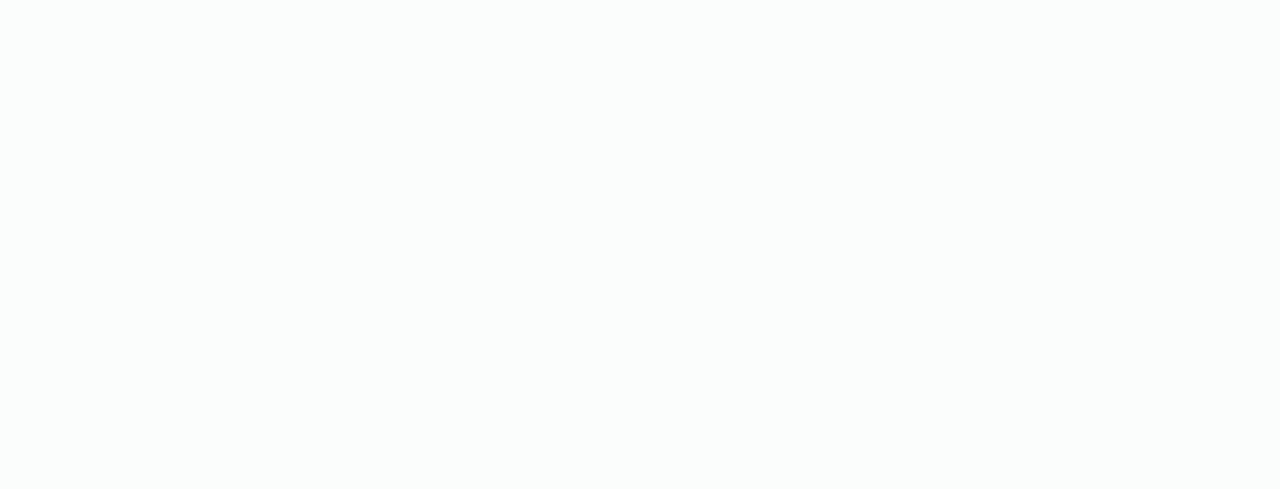
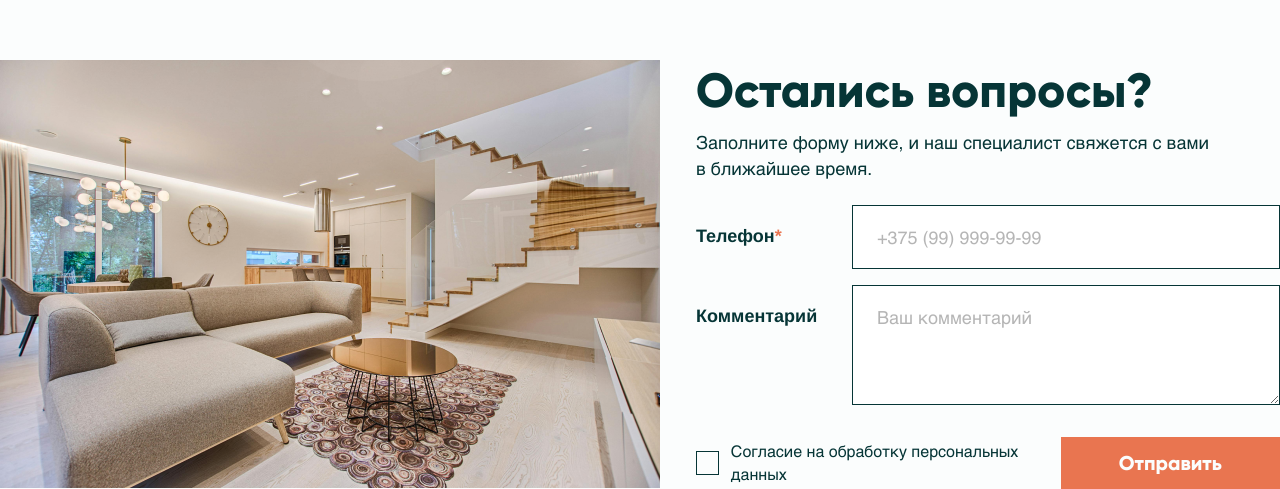
Before and after one commit to DShevv/next-build-solutions, a Next.js app in the folder next-app/: page / in a window 1280 px wide. Shown: the part 1820-2309 px from the top of the page. Before the commit the page ends 1740 px from the top, so only its background shows below. Built offline with nearby package versions, Linux system fonts and the light colour scheme.

Commit message:
add checkbox, phone, comment inputs and feedback section

```diff
--- /dev/null
+++ b/next-app/app/components/Feedback/Feedback.jsx
@@ -0,0 +1,77 @@
+"use client";
+
+import Image from "next/image";
+import styles from "./Feedback.module.css";
+import picture from "../../assets/img/form-image.png";
+import { Form, Formik } from "formik";
+import PhoneInput from "../Inputs/PhoneInput/PhoneInput";
+import CommentInput from "../Inputs/CommentInput/CommentInput";
+import Checkbox from "../Inputs/Checkbox/Checkbox";
+import Button from "../Button/Button";
+
+const Feedback = () => {
+  return (
+    <section className={styles.container}>
+      <Image src={picture} alt="Интерьер дома" />
+      <Formik
+        initialValues={{
+          phone: "",
+          comment: "",
+          isAgree: false,
+        }}
+      >
+        {(formik) => {
+          const { values, setFieldValue } = formik;
+          console.log(values);
+          return (
+            <Form>
+              <h2 className={styles.title}>Остались вопросы?</h2>
+              <h3 className={styles.subtitle}>
+                Заполните форму ниже, и наш специалист свяжется с вами
+                в ближайшее время.
+              </h3>
+
+              <div className={styles.row}>
+                <div className={styles.rowTitle}>
+                  Телефон
+                  <span>*</span>
+                </div>
+                <PhoneInput
+                  name="phone"
+                  placeholder="+375 (99) 999-99-99"
+                  mask="+375 (99) 999-99-99"
+                  onChange={(e) => {
+                    const value = e.target.value || "";
+                    const changedValue = value
+                      .replace(/\)/g, "")
+                      .replace(/\(/g, "")
+                      .replace(/-/g, "")
+                      .replace(/ /g, "");
+                    setFieldValue("phone", value);
+                  }}
+                />
+              </div>
+              <div className={styles.row}>
+                <div className={styles.rowTitle}>Комментарий</div>
+                <CommentInput
+                  name="comment"
+                  placeholder="Ваш комментарий"
+                  type="text"
+                />
+              </div>
+              <div className={styles.controls}>
+                <Checkbox
+                  name="isAgree"
+                  text="Согласие на обработку персональных данных"
+                />
+                <Button type="submit">Отправить</Button>
+              </div>
+            </Form>
+          );
+        }}
+      </Formik>
+    </section>
+  );
+};
+
+export default Feedback;
--- /dev/null
+++ b/next-app/app/components/Feedback/Feedback.module.css
@@ -0,0 +1,63 @@
+.container {
+  margin: 0 auto;
+  margin-top: 140px;
+  max-width: 1356px;
+  width: fit-content;
+  display: grid;
+  grid-template-columns: 1fr 1fr;
+  gap: 36px;
+}
+
+.image {
+  height: 428px;
+}
+
+.title {
+  margin-bottom: 8px;
+
+  font-family: var(--third-family);
+  font-weight: 800;
+  font-size: 48px;
+  line-height: 130%;
+  color: var(--accent-2-700);
+}
+
+.subtitle {
+  margin-bottom: 24px;
+  max-width: 544px;
+
+  font-family: var(--font-family);
+  font-weight: 400;
+  font-size: 18px;
+  line-height: 140%;
+  color: var(--accent-2-700);
+}
+
+.row {
+  margin-bottom: 16px;
+
+  display: flex;
+  justify-content: space-between;
+}
+
+.rowTitle {
+  margin-top: 20px;
+
+  font-family: var(--font-family);
+  font-weight: 600;
+  font-size: 18px;
+  line-height: 130%;
+  color: var(--accent-2-700);
+}
+
+.rowTitle span {
+  color: var(--accent-500);
+}
+
+.controls {
+  margin-top: 32px;
+
+  display: flex;
+  justify-content: space-between;
+  align-items: center;
+}
--- /dev/null
+++ b/next-app/app/components/Inputs/Checkbox/Checkbox.jsx
@@ -0,0 +1,30 @@
+"use client";
+import { Field } from "formik";
+import styles from "./Checkbox.module.css";
+
+const Checkbox = ({ text, ...other }) => {
+  return (
+    <label className={styles.container}>
+      <Field type="checkbox" className={styles.input} {...other} />
+      <div className={styles.checkbox}>
+        <svg
+          className={styles.icon}
+          viewBox="0 0 18 13"
+          fill="none"
+          xmlns="http://www.w3.org/2000/svg"
+        >
+          <path
+            d="M17 1L6 12L1 7"
+            stroke="#E97550"
+            strokeWidth="2"
+            strokeLinecap="round"
+            strokeLinejoin="round"
+          />
+        </svg>
+      </div>
+      {text && <div className={styles.text}>{text}</div>}
+    </label>
+  );
+};
+
+export default Checkbox;
--- /dev/null
+++ b/next-app/app/components/Inputs/Checkbox/Checkbox.module.css
@@ -0,0 +1,48 @@
+.container {
+  display: flex;
+  align-items: center;
+  gap: 12px;
+  cursor: pointer;
+}
+
+.input {
+  opacity: 0;
+  position: absolute;
+  z-index: -1;
+  width: 0;
+  height: 0;
+}
+
+.checkbox {
+  border: 1px solid var(--accent-2-700);
+  width: 24px;
+  height: 24px;
+  display: flex;
+  justify-content: center;
+  align-items: center;
+}
+
+.icon {
+  display: none;
+  width: 18px;
+  height: 13px;
+}
+
+.input:checked + .checkbox > .icon {
+  display: block;
+}
+
+.input:disabled + .checkbox {
+  border-color: var(--grey);
+}
+
+.text {
+  max-width: 350px;
+
+  font-family: var(--font-family);
+  font-weight: 400;
+  font-size: 16px;
+  line-height: 140%;
+  color: var(--accent-2-700);
+  user-select: none;
+}
--- /dev/null
+++ b/next-app/app/components/Inputs/CommentInput/CommentInput.jsx
@@ -0,0 +1,14 @@
+import { Field } from "formik";
+import styles from "./CommentInput.module.css";
+
+const CommentInput = ({ isError, ...other }) => {
+  return (
+    <Field
+      className={`${styles.field} ${isError ? styles.error : ""}`}
+      component="textarea"
+      {...other}
+    ></Field>
+  );
+};
+
+export default CommentInput;
--- /dev/null
+++ b/next-app/app/components/Inputs/CommentInput/CommentInput.module.css
@@ -0,0 +1,36 @@
+.field {
+  display: flex;
+  align-items: center;
+  width: 428px;
+  height: 120px;
+  padding: 20px 24px;
+
+  font-family: var(--font-family);
+  font-weight: 400;
+  font-size: 18px;
+  line-height: 133%;
+  color: var(--accent-2-700);
+
+  border: 1px solid var(--accent-2-700);
+  outline: none;
+}
+
+.field::placeholder {
+  color: var(--grey);
+}
+
+.field.error {
+  border-color: red;
+  color: red;
+}
+
+.field:disabled {
+  border-color: var(--grey);
+  color: var(--grey);
+  pointer-events: none;
+}
+
+.field:focus {
+  border-color: var(--accent-500);
+  box-shadow: 0 0 8px 0 rgba(233, 117, 80, 0.3);
+}
--- /dev/null
+++ b/next-app/app/components/Inputs/PhoneInput/PhoneInput.jsx
@@ -0,0 +1,16 @@
+"use client";
+
+import styles from "./PhoneInput.module.css";
+import InputMask from "react-input-mask";
+
+const PhoneInput = ({ isError, ...other }) => {
+  return (
+    <InputMask
+      className={`${styles.field} ${isError ? styles.error : ""}`}
+      type="tel"
+      {...other}
+    ></InputMask>
+  );
+};
+
+export default PhoneInput;
--- /dev/null
+++ b/next-app/app/components/Inputs/PhoneInput/PhoneInput.module.css
@@ -0,0 +1,36 @@
+.field {
+  display: flex;
+  align-items: center;
+  width: 428px;
+  height: 64px;
+  padding: 0 24px;
+
+  font-family: var(--font-family);
+  font-weight: 400;
+  font-size: 18px;
+  line-height: 133%;
+  color: var(--accent-2-700);
+
+  border: 1px solid var(--accent-2-700);
+  outline: none;
+}
+
+.field::placeholder {
+  color: var(--grey);
+}
+
+.field.error {
+  border-color: red;
+  color: red;
+}
+
+.field:disabled {
+  border-color: var(--grey);
+  color: var(--grey);
+  pointer-events: none;
+}
+
+.field:focus {
+  border-color: var(--accent-500);
+  box-shadow: 0 0 8px 0 rgba(233, 117, 80, 0.3);
+}
--- a/next-app/app/globals.css
+++ b/next-app/app/globals.css
@@ -12,6 +12,7 @@
   --grey: rgba(132, 132, 132, 0.6);
   --accent-300: #f39779;
   --accent-2-600: #114142;
+  --accent-2-700: #063536;
 }
 
 html,
--- a/next-app/app/page.jsx
+++ b/next-app/app/page.jsx
@@ -1,3 +1,4 @@
+import Feedback from "./components/Feedback/Feedback";
 import Hero from "./components/Hero/Hero";
 import Map from "./components/Map/Map";
 
@@ -6,6 +7,7 @@
     <main>
       <Hero />
       <Map />
+      <Feedback />
     </main>
   );
 }
--- a/next-app/next.config.mjs
+++ b/next-app/next.config.mjs
@@ -1,4 +1,6 @@
 /** @type {import('next').NextConfig} */
-const nextConfig = {};
+const nextConfig = {
+  reactStrictMode: false,
+};
 
 export default nextConfig;
--- a/next-app/package.json
+++ b/next-app/package.json
@@ -9,9 +9,11 @@
     "lint": "next lint"
   },
   "dependencies": {
+    "formik": "^2.4.6",
     "next": "14.2.14",
     "react": "^18",
     "react-dom": "^18",
+    "react-input-mask": "^2.0.4",
     "swiper": "^11.1.14"
   },
   "devDependencies": {
```
Also changed, not shown: next-app/app/assets/img/form-image.png (renamed from next-app/app/assets/img/from-image.png), 1 other file (tests, documents, lock files or other folders).
